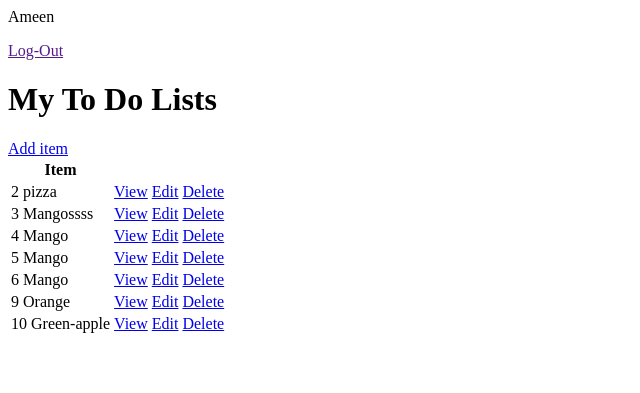
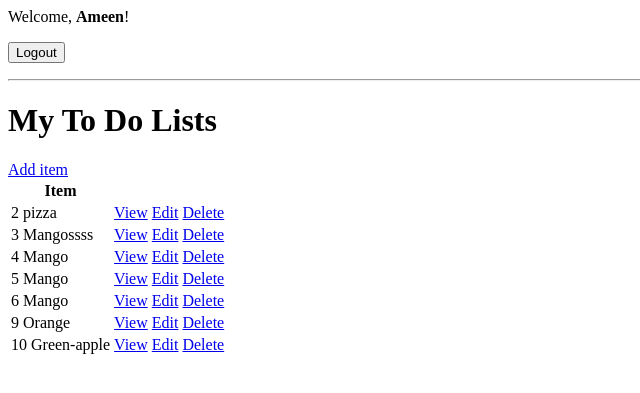
Before and after one commit to Ameen-K-Nejeeb/django-todo, a Django app: page / in a window 1280 px wide. Shown: the top 393 px of the page, without its empty margins (0-640 px from the left). Run offline with Django 3.2, Linux system fonts and the light colour scheme; a user stored in the database is signed in; data comes from the database, SQL or seed files in the repository; both versions use the stored data as it was after the commit.

Commit message:
Update: LoginRequiredMixin, to restrict user wihtout logindin

```diff
--- a/base/templates/task_list.html
+++ b/base/templates/task_list.html
@@ -1,15 +1,16 @@
 
 {% if request.user.is_authenticated %}
-
-  <p>{{request.user}}</p>
-  <a href="">Log-Out</a>
-
-  {% else %}
-
+  <p>Welcome, <strong>{{ request.user.username }}</strong>!</p>
+  <form method="post" action="{% url 'logout' %}">
+  {% csrf_token %}
+  <button type="submit">Logout</button>
+  </form>
+{% else %}
   <a href="{% url 'login'  %}">Login</a>
 
 {% endif %}
 
+<hr>
 <h1>My To Do Lists</h1>
 
 <a href="{% url 'task-create'  %}">Add item</a>
--- a/base/urls.py
+++ b/base/urls.py
@@ -1,9 +1,11 @@
 from django.urls import path
 from .views import TaskList,TaskDetail,TaskCreate,TaskUpdate,TaskDelete,CustomLoginView
+from django.contrib.auth.views import LogoutView
 
 
 urlpatterns = [
     path('login/',CustomLoginView.as_view(), name = "login"),
+    path('logout/', LogoutView.as_view(next_page='login'), name='logout'),
     path('',TaskList.as_view(), name = "tasks"),
     path('task/<int:pk>/',TaskDetail.as_view(),name = "task"),
     path('task-create/',TaskCreate.as_view(),name = "task-create"),
--- a/base/views.py
+++ b/base/views.py
@@ -4,7 +4,8 @@ from django.views.generic.list import ListView
 from django.views.generic.detail import DetailView
 from django.views.generic.edit import CreateView,UpdateView,DeleteView
 
-from django.contrib.auth.views import LoginView
+from django.contrib.auth.views import LoginView,LogoutView
+from django.contrib.auth.mixins import LoginRequiredMixin
 
 from django.urls import reverse_lazy
 
@@ -20,29 +21,29 @@ class CustomLoginView(LoginView):
         return reverse_lazy('tasks')
 
 
-class TaskList(ListView):
+class TaskList(LoginRequiredMixin,ListView):
     model = Task
     context_object_name = 'tasks'
     template_name = 'task_list.html'
 
-class TaskDetail(DetailView):
+class TaskDetail(LoginRequiredMixin,DetailView):
     model = Task
     template_name = 'task_detail.html'
     context_object_name = 'title'
 
-class TaskCreate(CreateView):
+class TaskCreate(LoginRequiredMixin,CreateView):
     model = Task
     fields = '__all__'
     success_url = reverse_lazy('tasks')
     template_name = 'task_form.html'
 
-class TaskUpdate(UpdateView):
+class TaskUpdate(LoginRequiredMixin,UpdateView):
     model = Task
     fields = '__all__'
     template_name = 'task_form.html'
     success_url = reverse_lazy('tasks')
 
-class TaskDelete(DeleteView):
+class TaskDelete(LoginRequiredMixin,DeleteView):
     model = Task
     context_object_name = 'task'
     success_url = reverse_lazy('tasks')
--- a/importent_text.txt
+++ b/importent_text.txt
@@ -19,3 +19,7 @@ user is default django gives = sessions also like user
 *from django.urls import reverse_lazy
 -success_url = reverse_lazy('task')
 -That’s why it’s called “lazy” — it delays the resolution until the view is executed.
+
+*uses
+-from django.contrib.auth.views import LoginView,LogoutView
+-from django.contrib.auth.mixins import LoginRequiredMixin
--- a/todo_list/settings.py
+++ b/todo_list/settings.py
@@ -114,6 +114,8 @@ USE_L10N = True
 
 USE_TZ = True
 
+LOGIN_URL = 'login'
+
 
 # Static files (CSS, JavaScript, Images)
 # https://docs.djangoproject.com/en/3.0/howto/static-files/
```
Also changed, not shown: db.sqlite3.
